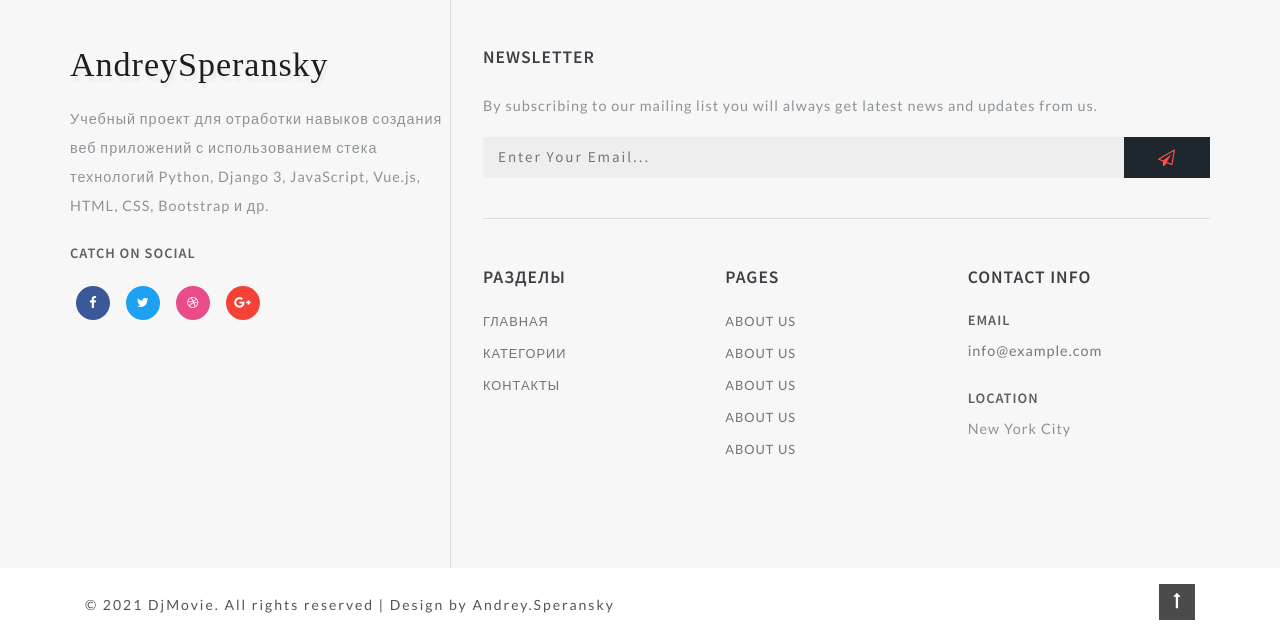
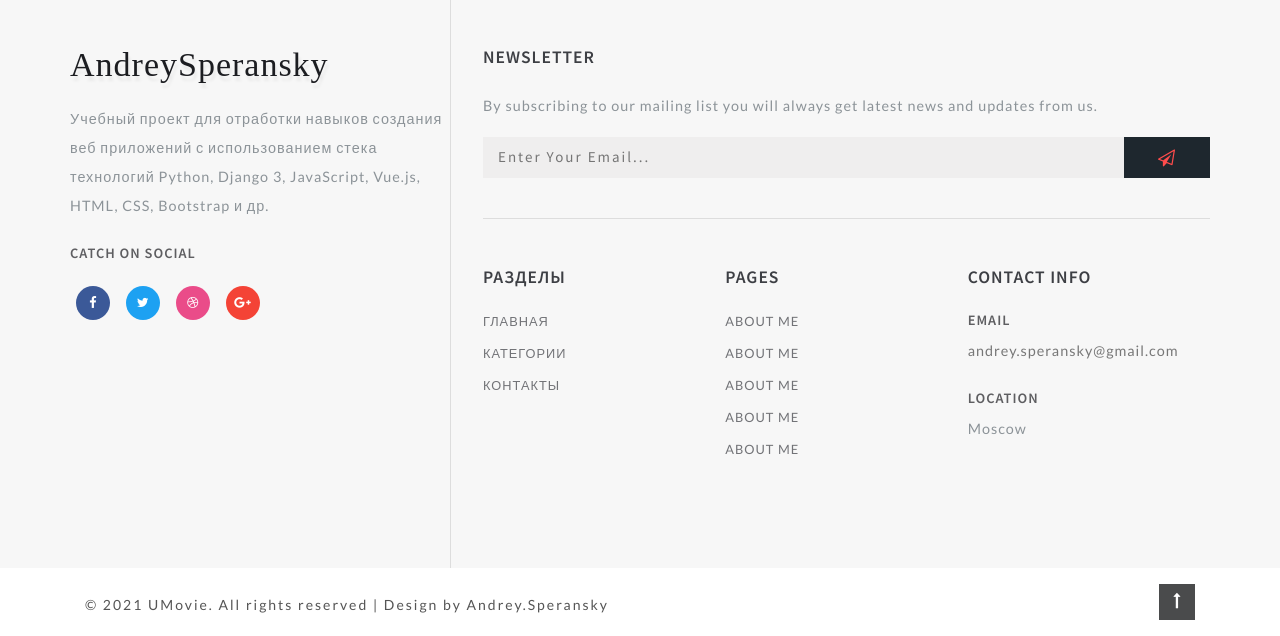
Before and after one commit to AndreySperansky/dj_movie, a Django app: a page that uses django_movie/movies/templates/include/footer.html in a window 1280 px wide. Shown: the part 1399-2035 px from the top of the page. Run offline with Django 3.2, Linux system fonts and the light colour scheme; a user stored in the database is signed in; data comes from the database, SQL or seed files in the repository; both versions use the stored data as it was after the commit; some libraries are stand-ins or nearby versions.

```diff
--- a/django_movie/movies/templates/include/footer.html
+++ b/django_movie/movies/templates/include/footer.html
@@ -60,19 +60,19 @@
               <ul class="list-unstyled w3layouts-icons">
 
                 <li>
-                  <a href="/about" class="editContent" >About Us</a>
+                  <a href="#" class="editContent" >About Me</a>
                 </li>
                 <li>
-                  <a href="#" class="editContent" >About Us</a>
+                  <a href="#" class="editContent" >About Me</a>
                 </li>
                 <li>
-                  <a href="#" class="editContent" >About Us</a>
+                  <a href="#" class="editContent" >About Me</a>
                 </li>
                 <li>
-                  <a href="#" class="editContent" >About Us</a>
+                  <a href="#" class="editContent" >About Me</a>
                 </li>
                 <li>
-                  <a href="#" class="editContent" >About Us</a>
+                  <a href="#" class="editContent" >About Me</a>
                 </li>
               </ul>
             </div>
@@ -83,11 +83,11 @@
             <div class="contact-info">
               <div class="footer-address-inf my-4">
                 <h4 class="ad-info mb-2 editContent" >Email </h4>
-                <p class="editContent" ><a href="mailto:info@example.com">info@example.com</a></p>
+                <p class="editContent" ><a href="mailto:info@example.com">andrey.speransky@gmail.com</a></p>
               </div>
               <div class="footer-address-inf">
                 <h4 class="ad-info mb-2 editContent" >Location</h4>
-                <p class="editContent" >New York City</p>
+                <p class="editContent" >Moscow</p>
               </div>
             </div>
           </div>
@@ -100,7 +100,7 @@
 <div class="cpy-right py-3">
   <div class="container">
     <div class="row">
-      <p class="col-md-10 text-left">© 2021 DjMovie. All rights reserved | Design by
+      <p class="col-md-10 text-left">© 2021 UMovie. All rights reserved | Design by
         <a href=""> Andrey.Speransky</a>
       </p>
       <!-- move top icon -->
--- a/django_movie/movies/templates/include/sidebar.html
+++ b/django_movie/movies/templates/include/sidebar.html
@@ -98,4 +98,4 @@
     </li>
   </ul>
 </div>
-{% get_last_movies count=3 %}
+{% get_last_movies count=5 %}
```
Also changed, not shown: django_movie/db.sqlite3.
